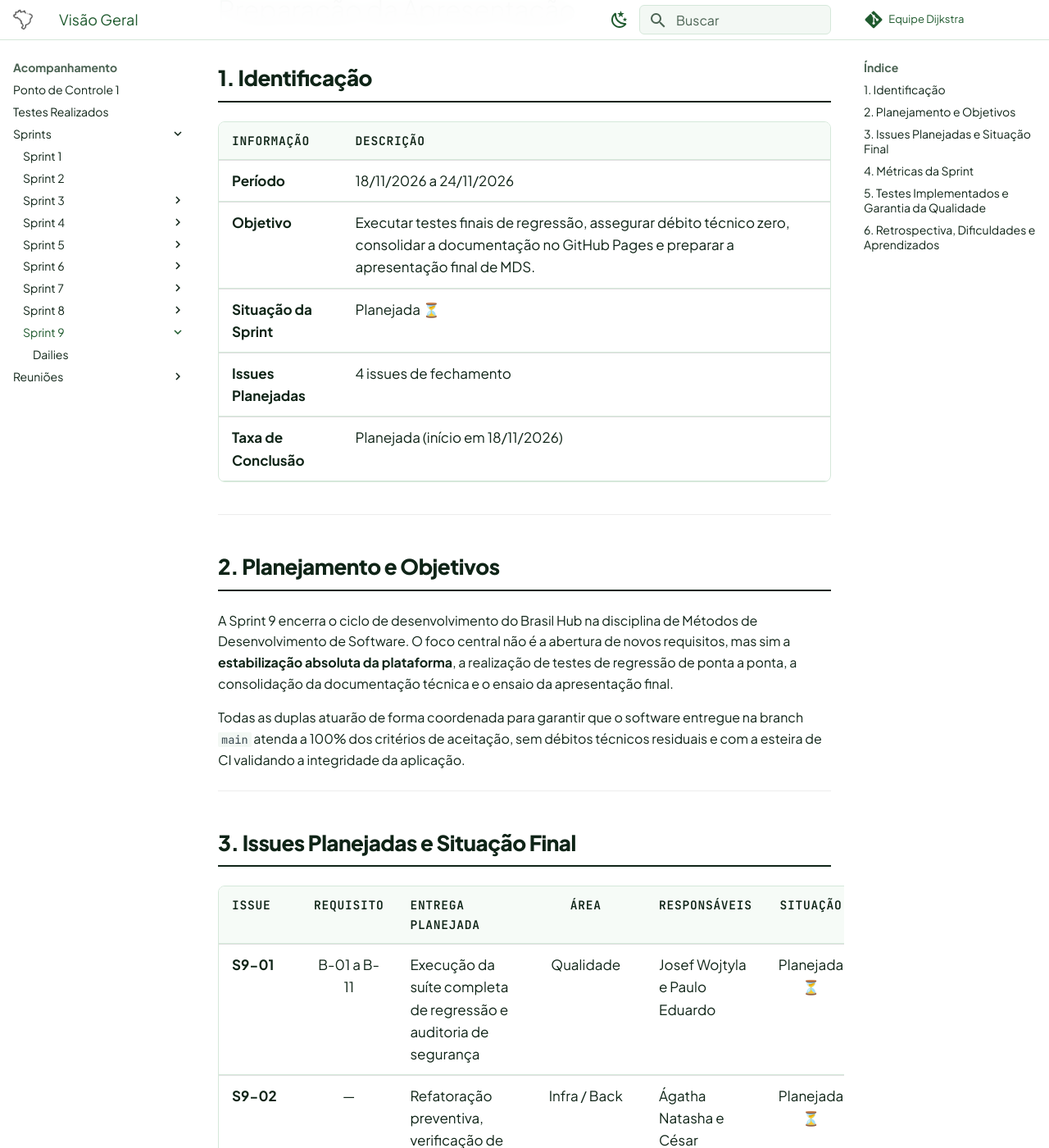
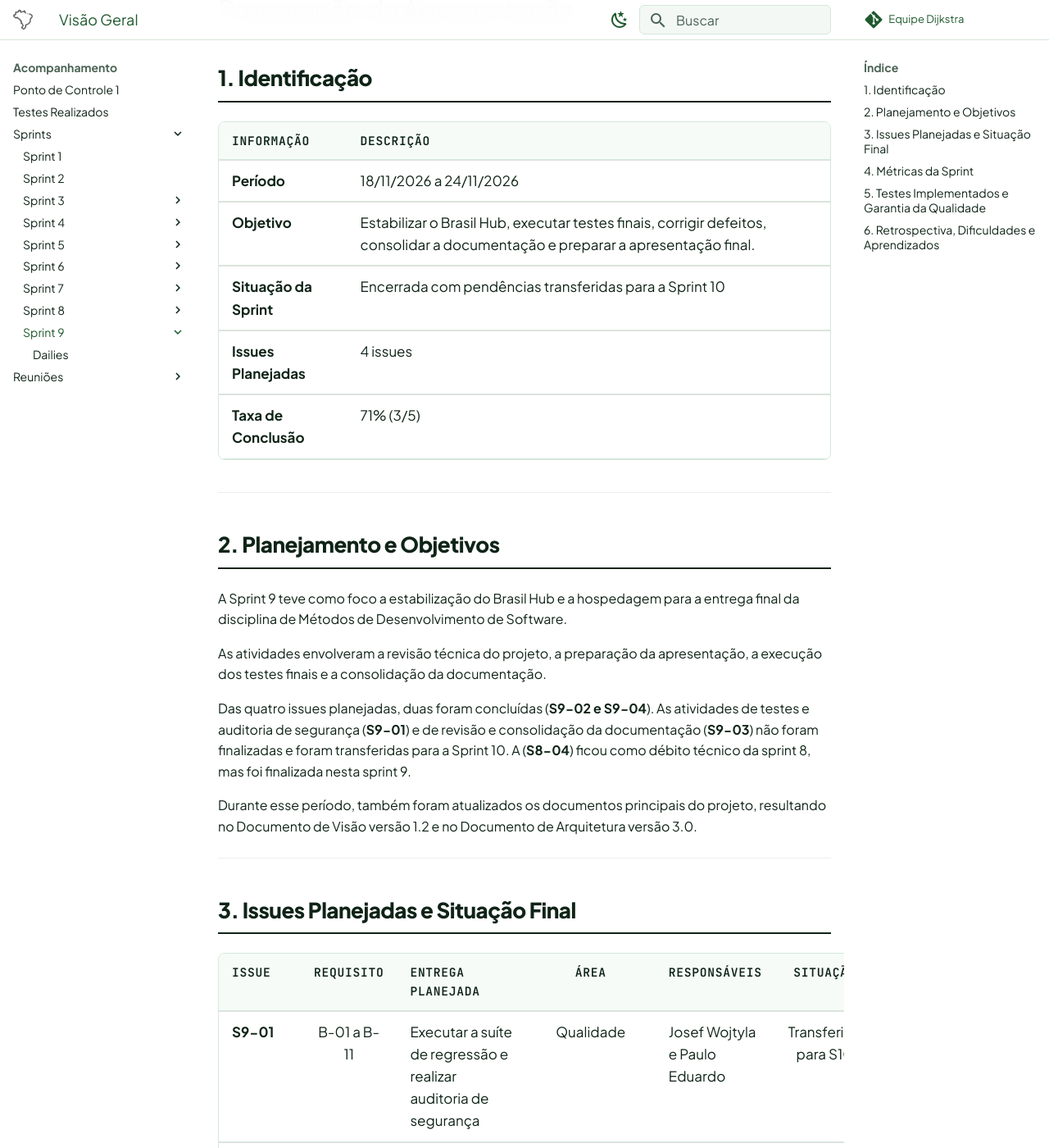
Before and after one commit to FGA0138-MDS-Ajax/2026.2-T02-Dijkstra, an MkDocs documentation site: the page built from docs/acompanhamento/sprints/sprint09/index.md, in a window 1280 px wide and 1400 px high, scrolled down 199 px. Shown: the whole window at 82% size. Built offline with MkDocs 1.6.1 and Material for MkDocs 9.7.7, drawn with Linux system fonts in a browser that asks for light colours; some web fonts are replaced; comment, search, counter and statistics services are not loaded; some of the changed text lies outside the part shown.

Commit message:
docs: atualizando visao geral da S9 no pages

```diff
--- a/docs/acompanhamento/sprints/sprint09/index.md
+++ b/docs/acompanhamento/sprints/sprint09/index.md
@@ -5,18 +5,22 @@
 | Informação | Descrição |
 |---|---|
 | **Período** | 18/11/2026 a 24/11/2026 |
-| **Objetivo** | Executar testes finais de regressão, assegurar débito técnico zero, consolidar a documentação no GitHub Pages e preparar a apresentação final de MDS. |
-| **Situação da Sprint** | Planejada ⏳ |
-| **Issues Planejadas** | 4 issues de fechamento |
-| **Taxa de Conclusão** | Planejada (início em 18/11/2026) |
+| **Objetivo** | Estabilizar o Brasil Hub, executar testes finais, corrigir defeitos, consolidar a documentação e preparar a apresentação final. |
+| **Situação da Sprint** | Encerrada com pendências transferidas para a Sprint 10 |
+| **Issues Planejadas** | 4 issues |
+| **Taxa de Conclusão** | 71% (3/5) |
 
 ---
 
 ## 2. Planejamento e Objetivos
 
-A Sprint 9 encerra o ciclo de desenvolvimento do Brasil Hub na disciplina de Métodos de Desenvolvimento de Software. O foco central não é a abertura de novos requisitos, mas sim a **estabilização absoluta da plataforma**, a realização de testes de regressão de ponta a ponta, a consolidação da documentação técnica e o ensaio da apresentação final.
+A Sprint 9 teve como foco a estabilização do Brasil Hub e a hospedagem para a entrega final da disciplina de Métodos de Desenvolvimento de Software.
 
-Todas as duplas atuarão de forma coordenada para garantir que o software entregue na branch `main` atenda a 100% dos critérios de aceitação, sem débitos técnicos residuais e com a esteira de CI validando a integridade da aplicação.
+As atividades envolveram a revisão técnica do projeto, a preparação da apresentação, a execução dos testes finais e a consolidação da documentação.
+
+Das quatro issues planejadas, duas foram concluídas (**S9-02 e S9-04**). As atividades de testes e auditoria de segurança (**S9-01**) e de revisão e consolidação da documentação (**S9-03**) não foram finalizadas e foram transferidas para a Sprint 10. A (**S8-04**) ficou como débito técnico da sprint 8, mas foi finalizada nesta sprint 9.
+
+Durante esse período, também foram atualizados os documentos principais do projeto, resultando no Documento de Visão versão 1.2 e no Documento de Arquitetura versão 3.0.
 
 ---
 
@@ -24,33 +28,35 @@ Todas as duplas atuarão de forma coordenada para garantir que o software entreg
 
 | Issue | Requisito | Entrega Planejada | Área | Responsáveis | Situação |
 |---|:---:|---|:---:|---|:---:|
-| **S9-01** | B-01 a B-11 | Execução da suíte completa de regressão e auditoria de segurança | Qualidade | Josef Wojtyla e Paulo Eduardo | Planejada ⏳ |
-| **S9-02** | — | Refatoração preventiva, verificação de linters (PEP 8 / ESLint) e Docker | Infra / Back | Ágatha Natasha e César Augusto | Planejada ⏳ |
-| **S9-03** | — | Revisão editorial e consolidação da documentação no GitHub Pages | Docs | Fabiana Reis e Felipe George | Planejada ⏳ |
-| **S9-04** | — | Elaboração do material visual, roteiro e ensaio da apresentação final | Apresentação | Lucas Nery e Eduardo Brito | Planejada ⏳ |
+| **S9-01** | B-01 a B-11 | Executar a suíte de regressão e realizar auditoria de segurança | Qualidade | Josef Wojtyla e Paulo Eduardo | Transferida para S10 |
+| **S9-02** | — | Realizar refatoração preventiva, verificar padrões de código e configurações de Docker | Infra / Back-end | Ágatha Natasha e César Augusto | Concluída |
+| **S9-03** | — | Realizar revisão editorial e consolidar a documentação no GitHub Pages | Documentação | Fabiana Reis e Felipe George | Transferida para S10 |
+| **S9-04** | — | Elaborar material visual, roteiro e preparação da apresentação final | Apresentação | Lucas Abdalla e Eduardo Brito | Concluída |
 
 ---
 
 ## 4. Métricas da Sprint
 
-| Métrica | Definição / Fórmula (GQM) | Meta | Planejado para o Fechamento | Análise Esperada |
+| Métrica | Definição / Fórmula (GQM) | Meta | Resultado da Sprint | Análise do Resultado |
 |---|---|:---:|:---:|---|
-| **M1: Conclusão de Issues** | (Issues Concluídas ÷ Issues Planejadas) × 100 | > 90% | **Meta: 100%** (4/4) | Conclusão rigorosa de todas as tarefas de finalização do produto. |
-| **M2: Proporção de Defeitos** | (Bugs Reportados ÷ Issues Entregues) × 100 | < 10% | **Meta: 0%** | Resolução imediata de qualquer inconsistência encontrada nos testes finais. |
-| **M3: Saldo de Débito Técnico** | Novos Débitos − Débitos Resolvidos | ≤ 0 | **Meta: Saldo ≤ 0** | Encerramento formal do semestre acadêmico com débito técnico zerado. |
+| **M1: Conclusão de Issues** | (Issues Concluídas ÷ Issues Planejadas) × 100 | > 90% | **50%** (2/4) | Meta não atingida. Duas issues foram concluídas e duas permaneceram pendentes para a Sprint 10. |
+| **M2: Proporção de Defeitos** | (Bugs Reportados ÷ Issues Entregues) × 100 | < 10% | Não consolidado | Os defeitos ainda não eram registrados sistematicamente como issues com a label `bug`, impossibilitando uma medição histórica confiável. |
+| **M3: Saldo de Débito Técnico** | Novos Débitos − Débitos Resolvidos | ≤ 0 | A verificar | Necessário conferir as issues classificadas como débito técnico durante a Sprint. |
 
 ---
 
 ## 5. Testes Implementados e Garantia da Qualidade
 
-A garantia da qualidade na Sprint 9 concentra-se na verificação de regressão total em ambiente homologado:
+A Sprint 9 previa a execução de testes de regressão, verificações de segurança e homologação da interface em diferentes navegadores.
 
-| Tipo de Verificação | Nível | Escopo Coberto | Procedimento de Homologação |
-|---|:---:|:---:|---|
-| **Regressão Automatizada** | Unitário e Integração | B-01 a B-11 | Execução completa da suíte Pytest no GitHub Actions com banco relacional limpo e seed inicial. |
-| **Auditoria de Segurança** | Integração | B-09 / TC-08 | Verificação de proteção de rotas restritas e garantia de hashing `bcrypt` sem vazamento de segredos. |
-| **Homologação Cross-Browser** | Sistema | B-08 / TC-07 | Teste de fumaça (*Smoke Test*) nos navegadores Chrome, Firefox e Edge em desktop e celular (360 px). |
-| **Demonstração Integrada** | Sistema | TC-01 a TC-12 | Simulação completa do roteiro da apresentação final da disciplina. |
+Entretanto, a issue S9-01 não foi concluída integralmente. Por isso, a validação final do roteiro de testes permaneceu como atividade da Sprint 10.
+
+| Tipo de Verificação | Nível | Escopo Coberto | Situação ao Encerrar a Sprint |
+|---|:---:|---|---|
+| **Regressão Automatizada** | Unitário e Integração | Requisitos B-01 a B-11 | Pendente de conclusão e consolidação. |
+| **Auditoria de Segurança** | Integração | B-09 / TC-08 | Pendente de conclusão e registro. |
+| **Homologação Cross-Browser** | Sistema | B-08 / TC-07 | Pendente de consolidação das evidências. |
+| **Demonstração Integrada** | Sistema | TC-01 a TC-12 | Validação final transferida para a Sprint 10. |
 
 ---
 
@@ -58,6 +64,6 @@ A garantia da qualidade na Sprint 9 concentra-se na verificação de regressão
 
 | Aspecto | Análise da Sprint |
 |---|---|
-| **O que funcionou bem** | Planejamento de um ciclo inteiramente dedicado à qualidade técnica, estabilização e preparação da equipe. |
-| **Dificuldades e impedimentos** | Coordenação da agenda final da equipe em semana de encerramento do semestre na UnB. |
-| **Plano de ação / Próximos passos** | Realizar o ensaio geral da apresentação, consolidar a tag final `v1.0.0` / `R3` na branch `main` e defender o projeto. |
+| **O que funcionou bem** | Conclusão das atividades de revisão técnica e preparação da apresentação. Também houve atualização dos documentos principais, com a publicação das versões 1.2 da Visão e 3.0 da Arquitetura. |
+| **Dificuldades e impedimentos** | A execução completa dos testes de regressão e a consolidação final da documentação não foram concluídas dentro do período planejado. |
+| **Plano de ação / Próximos passos** | Transferir as issues S9-01 e S9-03 para a Sprint 10, finalizar o roteiro de testes, registrar os defeitos encontrados, consolidar a documentação e validar a versão final do sistema. |
```
